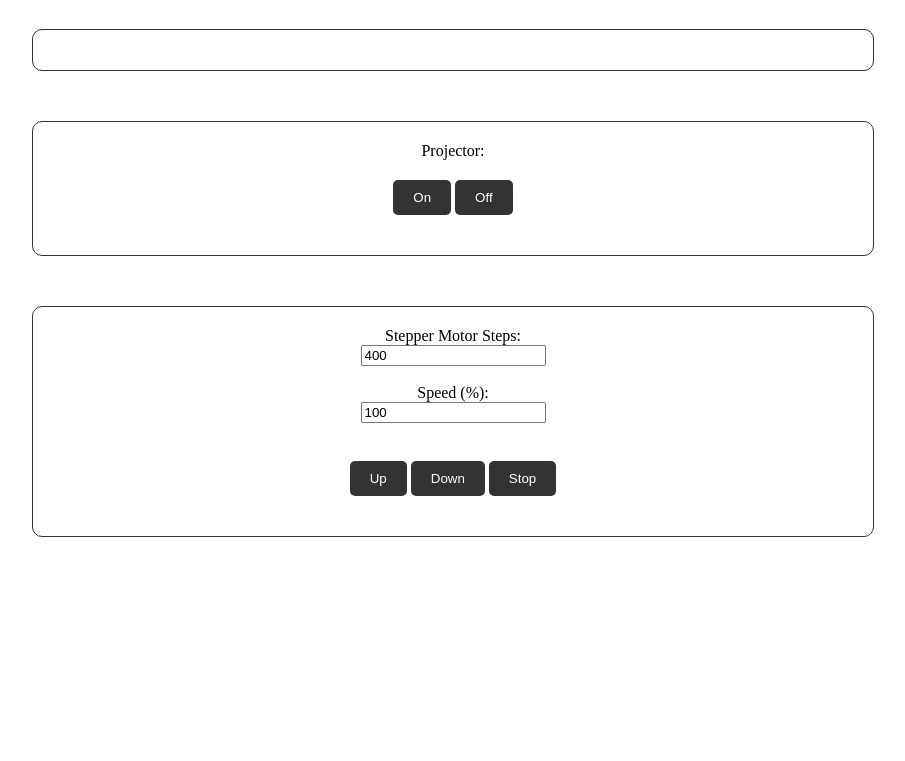
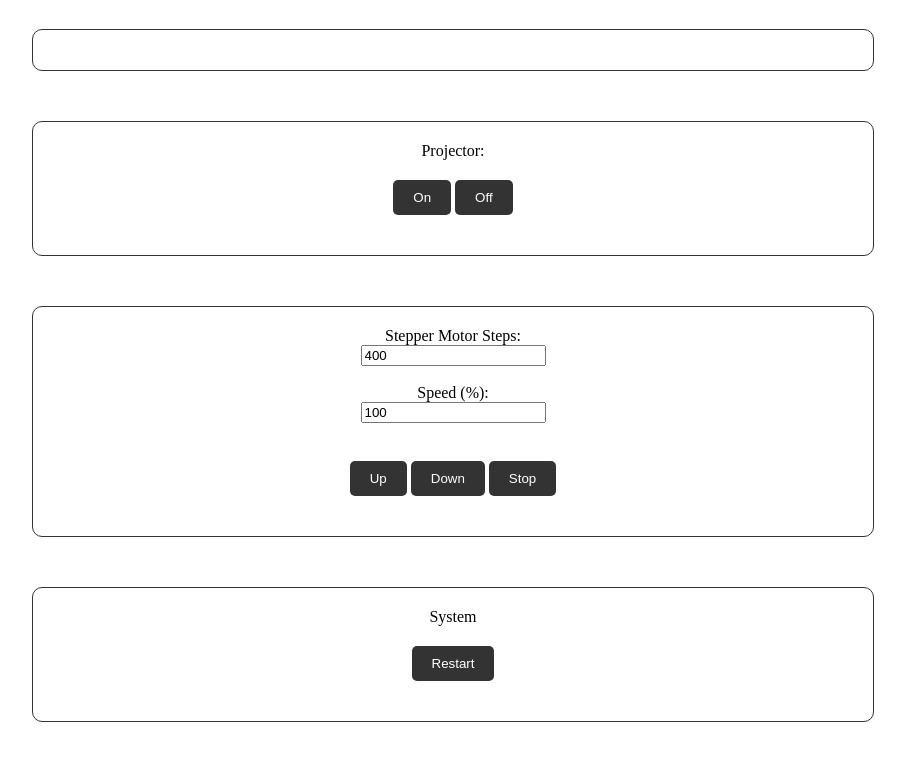
Before and after one commit to noranraskin/smart-theater, a plain HTML site: page projector/data/index.html in a window 1280 px wide. Shown: the part 79-840 px from the top of the page, without its empty margins (187-1092 px from the left). Before the commit the page ends 800 px from the top, so only its background shows below. Drawn offline with Linux system fonts and the light colour scheme; no server answers.

Commit message:
Add button to restart esp

```diff
--- a/projector/data/index.html
+++ b/projector/data/index.html
@@ -25,7 +25,12 @@
         <input type="submit" class="submit-btn" name="direction" value="Stop" />
       </div>
     </form>
-
+    <form id="system-functions" action="/system" method="post">
+      System
+      <div class="form">
+        <input type="submit" class="submit-btn" name="command" value="Restart">
+      </div>
+    </form>
     <script src="settings.js"></script>
     <script src="forms.js"></script>
   </body>
```
Also changed, not shown: 2 other files.
